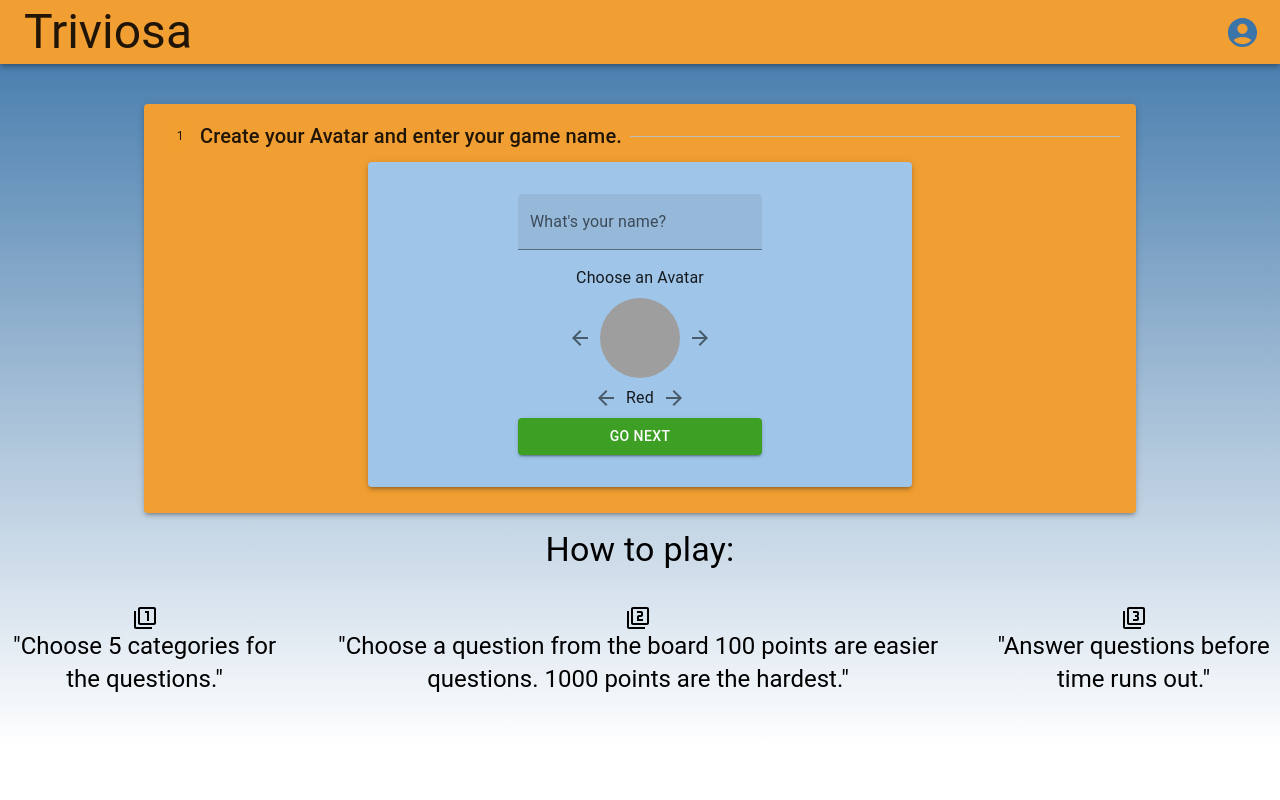
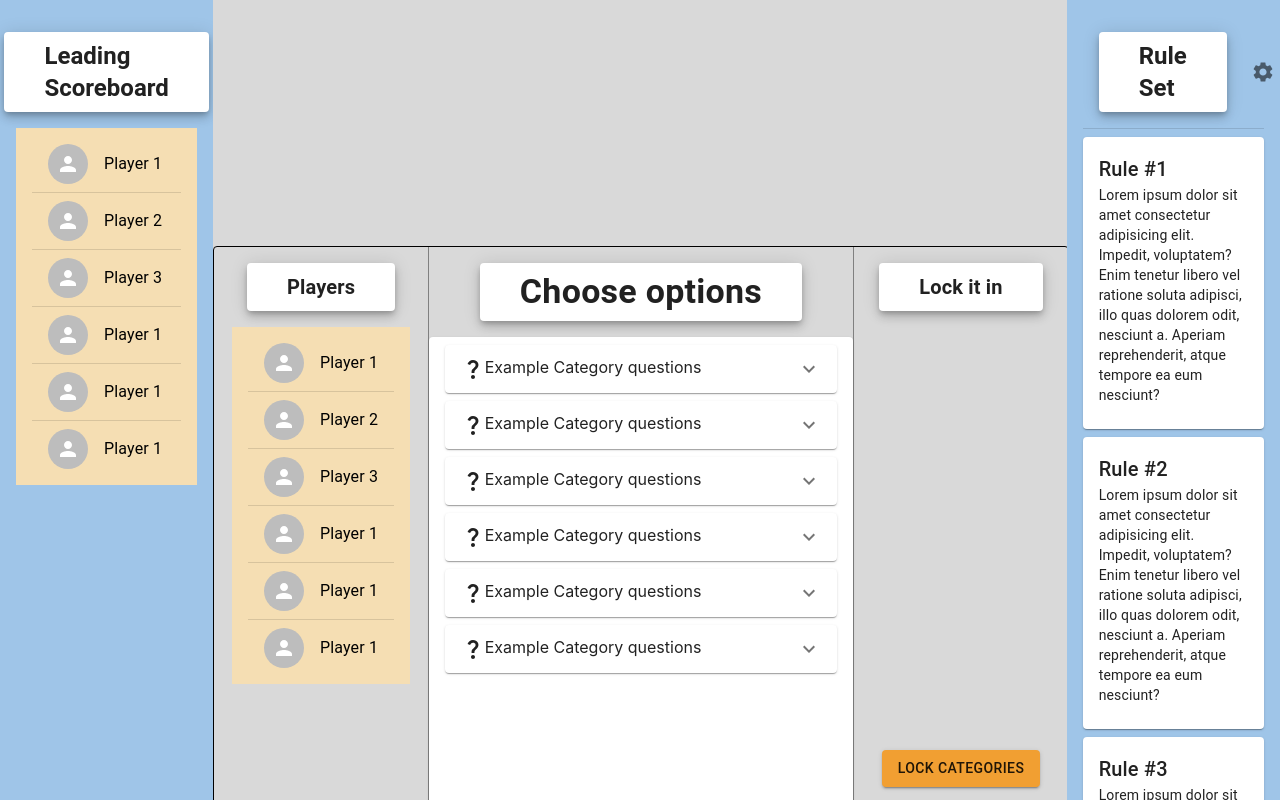
Before and after one commit to The-Older-Ones/frontend-project, a React (Create React App) app: page / in a window 1280 px wide. Shown: the top 800 px of the page. Built offline with nearby package versions, Linux system fonts and the light colour scheme; no server answers; grey boxes are pictures that could not be loaded.

Commit message:
Update App.js

```diff
--- a/src/App.js
+++ b/src/App.js
@@ -1,14 +1,14 @@
 import LandingPage from './components/landingPageComponents/LandingPage';
-// import LobbyPageLayout from './components/lobbyComponents/LobbyPageLayout';
-// import PointSelectionPageLayout from "./components/pointSelectionComponents/PointSelectionPageLayout";
-// import { QuizPage } from "./components/quizPageComponent/QuizPage";
+import LobbyPageLayout from './components/lobbyComponents/LobbyPageLayout';
+import PointSelectionPageLayout from "./components/pointSelectionComponents/PointSelectionPageLayout";
+import { QuizPage } from "./components/quizPageComponent/QuizPage";
 
 function App() {
 	return (
 		<div className='App'>
-			{/* <LobbyPageLayout /> */}
+			<LobbyPageLayout />
 			{/* <PointSelectionPageLayout /> */}
-			<LandingPage />
+			{/* <LandingPage /> */}
 			{/* <QuizPage/> */}
 		</div>
 	);
```
